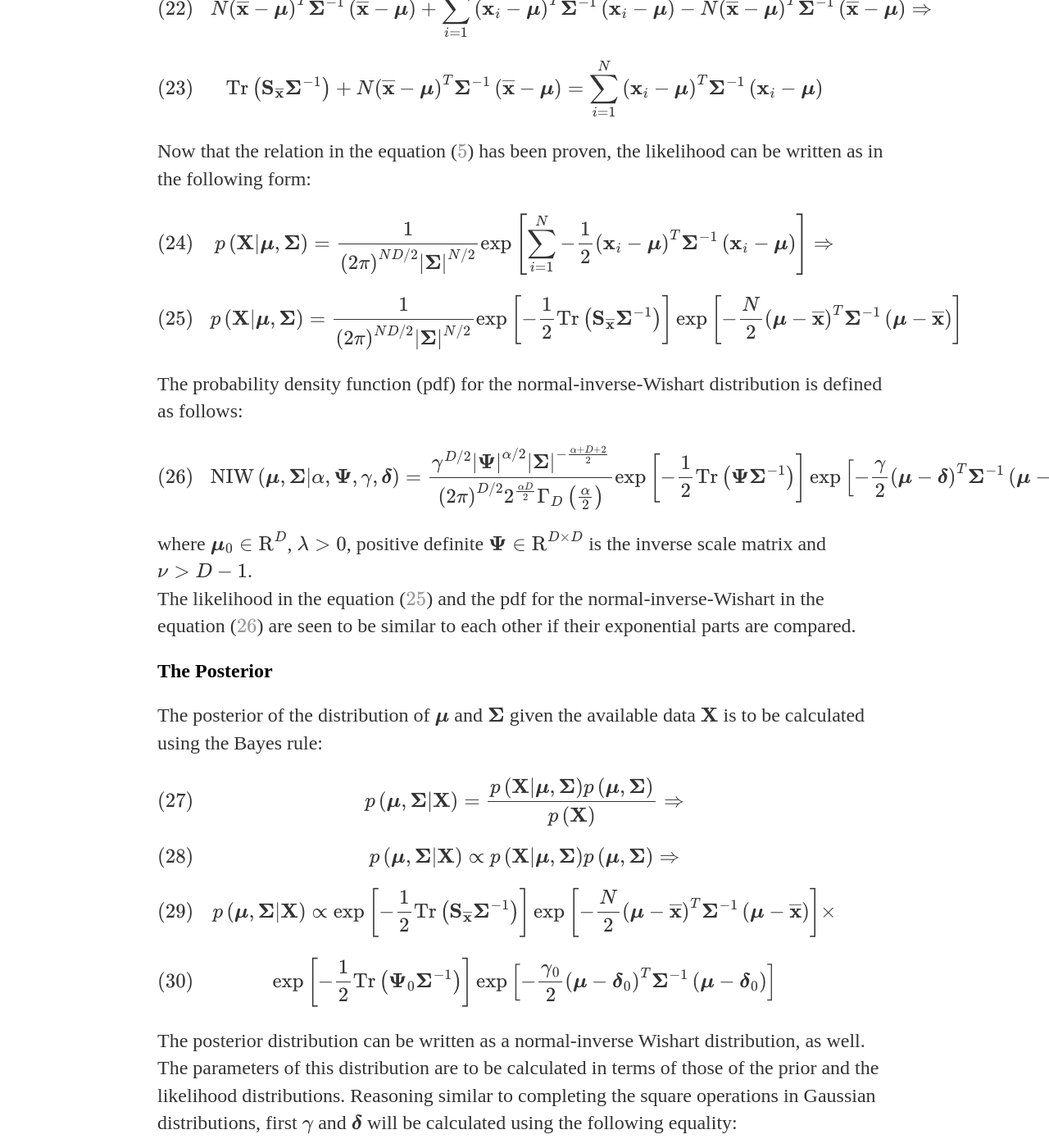
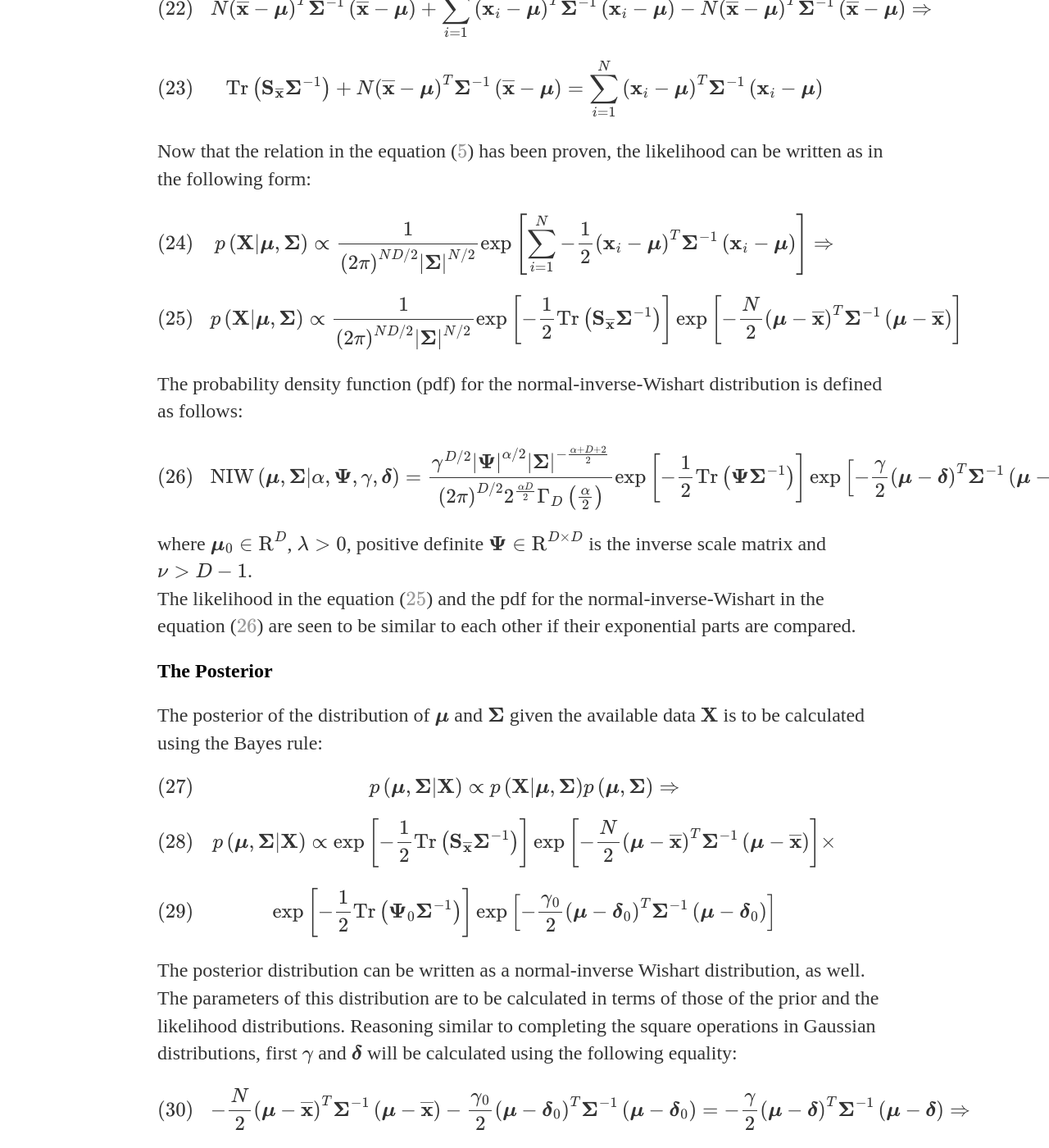
Before and after one commit to SaffetGokcenSen/saffetgokcensen.github.io, a Jekyll site: the page built from _posts/2020-12-28-derivation-of-the-posterior-for-the-mean-and-the-covariance-of-a-multivariate-normal-with-unknown-mean-and-unknown-covariance.md, in a window 1280 px wide and 1400 px high, scrolled down 3124 px. Shown: the whole window at 82% size. Built offline with Jekyll 4.4.1, drawn with Linux system fonts in a browser that asks for light colours; some of the changed text lies outside the part shown.

Commit message:
replaced some equalities with proportionalities

```diff
--- a/_posts/2020-12-28-derivation-of-the-posterior-for-the-mean-and-the-covariance-of-a-multivariate-normal-with-unknown-mean-and-unknown-covariance.md
+++ b/_posts/2020-12-28-derivation-of-the-posterior-for-the-mean-and-the-covariance-of-a-multivariate-normal-with-unknown-mean-and-unknown-covariance.md
@@ -12,13 +12,13 @@ The number of samples in the data set is $N$ and the samples are supposed to be
 \end{equation}
 Let the data set be denoted by $\mathbf{X}$. It is not important whether the data vectors are columns or rows of the matrix $\mathbf{X}$. It can be chosen according to the software package used. The likelihood is the probability of obtaining the data in hand. Due to the independence of the samples, the likelihood is the product of the probabilities of each sample:
 \begin{equation}
-    p\left(\mathbf{X}|\boldsymbol{\mu}, \boldsymbol{\Sigma}\right)=p\left(\mathbf{x}\_{1},\mathbf{x}\_{2}, \dotso , \mathbf{x}\_{N}|\boldsymbol{\mu}, \boldsymbol{\Sigma}\right)=\prod\_{i=1}^{N}p\left(\mathbf{x}\_{i}|\boldsymbol{\mu}, \boldsymbol{\Sigma}\right)=
+    p\left(\mathbf{X}|\boldsymbol{\mu}, \boldsymbol{\Sigma}\right)=p\left(\mathbf{x}\_{1},\mathbf{x}\_{2}, \dotso , \mathbf{x}\_{N}|\boldsymbol{\mu}, \boldsymbol{\Sigma}\right)=\prod\_{i=1}^{N}p\left(\mathbf{x}\_{i}|\boldsymbol{\mu}, \boldsymbol{\Sigma}\right)\propto
 \end{equation}
 \begin{equation}
     \prod\_{i=1}^{N}\frac{1}{\left(2\pi\right)^{D/2}\left |\boldsymbol{\Sigma} \right |^{1/2}}\exp \left[-\frac{1}{2}\left(\mathbf{x}\_{i}-\boldsymbol{\mu}\right)^{T}\boldsymbol{\Sigma}^{-1}\left(\mathbf{x}\_{i}-\boldsymbol{\mu}\right)\right] \Rightarrow
 \end{equation}
 \begin{equation}
-    p\left(\mathbf{X}|\boldsymbol{\mu}, \boldsymbol{\Sigma}\right)=\frac{1}{\left(2\pi\right)^{ND/2}\left | \boldsymbol{\Sigma} \right |^{N/2}}\exp \left[\sum\_{i=1}^{N} -\frac{1}{2}\left(\mathbf{x}\_{i}-\boldsymbol{\mu}\right)^{T}\boldsymbol{\Sigma}^{-1}\left(\mathbf{x}\_{i}-\boldsymbol{\mu}\right)\right]
+    p\left(\mathbf{X}|\boldsymbol{\mu}, \boldsymbol{\Sigma}\right) \propto \frac{1}{\left(2\pi\right)^{ND/2}\left | \boldsymbol{\Sigma} \right |^{N/2}}\exp \left[\sum\_{i=1}^{N} -\frac{1}{2}\left(\mathbf{x}\_{i}-\boldsymbol{\mu}\right)^{T}\boldsymbol{\Sigma}^{-1}\left(\mathbf{x}\_{i}-\boldsymbol{\mu}\right)\right]
 \end{equation}
 The likelihood is to be put into a form which is shape compliant with an existing probability distribution called the normal-inverse Wishart distribution. This form can be achieved by using the following equality:
 \begin{equation}
@@ -88,10 +88,10 @@ Let the validity of the equation (\ref{key\_relation}) be proven:
 \end{equation}
 Now that the relation in the equation (\ref{key\_relation}) has been proven, the likelihood can be written as in the following form:
 \begin{equation}
-    p\left(\mathbf{X}|\boldsymbol{\mu}, \boldsymbol{\Sigma}\right)=\frac{1}{\left(2\pi\right)^{ND/2}\left | \boldsymbol{\Sigma} \right |^{N/2}}\exp \left[\sum\_{i=1}^{N} -\frac{1}{2}\left(\mathbf{x}\_{i}-\boldsymbol{\mu}\right)^{T}\boldsymbol{\Sigma}^{-1}\left(\mathbf{x}\_{i}-\boldsymbol{\mu}\right)\right] \Rightarrow
+    p\left(\mathbf{X}|\boldsymbol{\mu}, \boldsymbol{\Sigma}\right) \propto \frac{1}{\left(2\pi\right)^{ND/2}\left | \boldsymbol{\Sigma} \right |^{N/2}}\exp \left[\sum\_{i=1}^{N} -\frac{1}{2}\left(\mathbf{x}\_{i}-\boldsymbol{\mu}\right)^{T}\boldsymbol{\Sigma}^{-1}\left(\mathbf{x}\_{i}-\boldsymbol{\mu}\right)\right] \Rightarrow
 \end{equation}
 \begin{equation}
-    p\left(\mathbf{X}|\boldsymbol{\mu}, \boldsymbol{\Sigma}\right)=\frac{1}{\left(2\pi\right)^{ND/2}\left | \boldsymbol{\Sigma} \right |^{N/2}}\exp \left[-\frac{1}{2}\text{Tr}\left(\mathbf{S}\_{\overline{\mathbf{x}}}\boldsymbol{\Sigma}^{-1}\right)\right] \exp \left[-\frac{N}{2}\left(\boldsymbol{\mu}-\overline{\mathbf{x}}\right)^{T}\boldsymbol{\Sigma}^{-1}\left(\boldsymbol{\mu}-\overline{\mathbf{x}}\right)\right]
+    p\left(\mathbf{X}|\boldsymbol{\mu}, \boldsymbol{\Sigma}\right) \propto \frac{1}{\left(2\pi\right)^{ND/2}\left | \boldsymbol{\Sigma} \right |^{N/2}}\exp \left[-\frac{1}{2}\text{Tr}\left(\mathbf{S}\_{\overline{\mathbf{x}}}\boldsymbol{\Sigma}^{-1}\right)\right] \exp \left[-\frac{N}{2}\left(\boldsymbol{\mu}-\overline{\mathbf{x}}\right)^{T}\boldsymbol{\Sigma}^{-1}\left(\boldsymbol{\mu}-\overline{\mathbf{x}}\right)\right]
     \label{likelihood}
 \end{equation}
 The probability density function (pdf) for the normal-inverse-Wishart distribution is defined as follows:
@@ -103,9 +103,6 @@ where $\boldsymbol{\mu}\_{0} \in \text{R}^{D}$, $\lambda > 0$, positive definite
 The likelihood in the equation (\ref{likelihood}) and the pdf for the normal-inverse-Wishart in the equation (\ref{NIW}) are seen to be similar to each other if their exponential parts are compared.
 ## The Posterior
 The posterior of the distribution of $\boldsymbol{\mu}$ and $\boldsymbol{\Sigma}$ given the available data $\mathbf{X}$ is to be calculated using the Bayes rule:
-\begin{equation}
-    p\left(\boldsymbol{\mu}, \boldsymbol{\Sigma}|\mathbf{X}\right)=\frac{p\left(\mathbf{X}|\boldsymbol{\mu}, \boldsymbol{\Sigma}\right)p\left(\boldsymbol{\mu}, \boldsymbol{\Sigma}\right)}{p\left(\mathbf{X}\right)} \Rightarrow
-\end{equation}
 \begin{equation}
     p\left(\boldsymbol{\mu}, \boldsymbol{\Sigma}|\mathbf{X}\right) \propto p\left(\mathbf{X}|\boldsymbol{\mu}, \boldsymbol{\Sigma}\right)p\left(\boldsymbol{\mu}, \boldsymbol{\Sigma}\right) \Rightarrow
 \end{equation}
```
